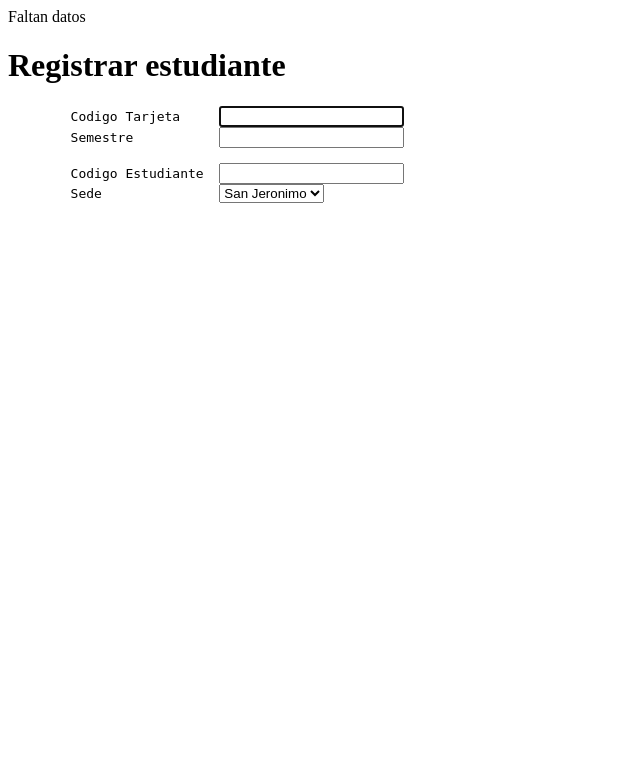
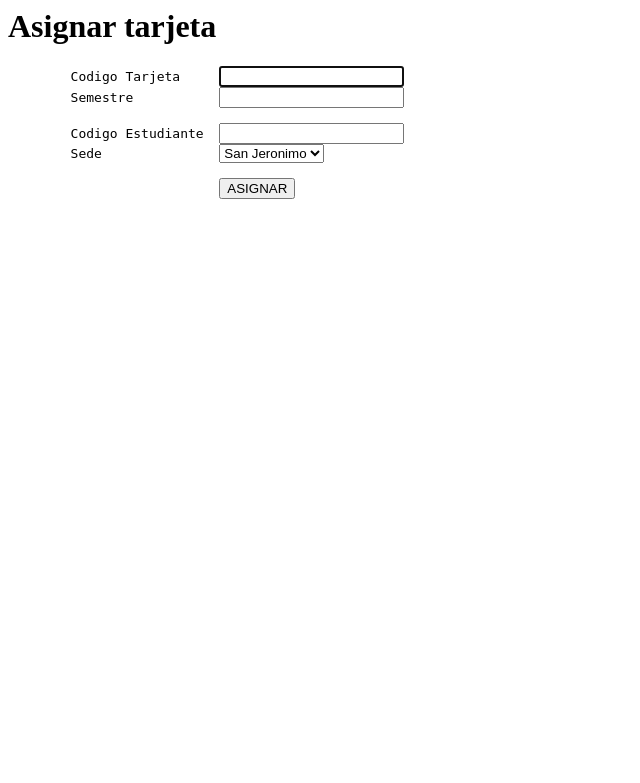
Before and after one commit to sebasdr/comedor_univ, a PHP site: page /funcionesbas.php in a window 1280 px wide. Shown: the top 783 px of the page, without its empty margins (0-640 px from the left). Run offline with PHP 8.4, Linux system fonts and the light colour scheme; some libraries are stand-ins or nearby versions.

Commit message:
terminando funciones de asignacion y registro

```diff
--- a/php/funcionesbas.php
+++ b/php/funcionesbas.php
@@ -25,12 +25,28 @@ function reg_est($conexion){
         elseif($result->num_rows) echo "<br>Ya existe este estudiante";
         else{
             $result->close();
+            $query="SELECT * FROM estudiante WHERE dniE='$dni'";
+            $result=$conexion->query($query);
+
+            if(!$result) echo "No se pudo cargar la consulta";
+            elseif($result->num_rows) echo "<br>El DNI $dni ya existe";
+            else{
+                $result->close();
+                $query="SELECT * FROM estudiante WHERE nombE='$nombre' and apelE='$apellido'";
+                $result=$conexion->query($query);
+
+                if(!$result) echo "No se pudo cargar la consulta";
+                elseif($result->num_rows) echo "<br>El estudiante $nombre $apellido ya existe";
+                else{
+                    $result->close();
                     $stm="INSERT INTO estudiante VALUES(?,?,?,?,?,?,?,?)";
                     $result=$conexion->prepare($stm);
                     $result->bind_param("ssssssss",$codigo,$dni,$nombre,$apellido,$facultad,$carrera,$telefono,$direccion);
                     $result->execute();
                     if(!$result) echo "No se ha podido crear al estudiante";
-            else echo "<br>El estudiante $nombre $apellido se ha creado con exito";
+                    else echo "<br>El estudiante $nombre $apellido se ha creado con exito con codigo $codigo";
+                }
+            }
         }
         $result->close();
     }else{
@@ -72,25 +88,31 @@ function asig_tar($conexion){
         $codigoe=mysql_entities_fix_string($conexion, $_POST["codigoe"]);
         $sede=mysql_entities_fix_string($conexion, $_POST["sede"]);
         $usuario=mysql_entities_fix_string($conexion, $_POST["usuario"]);
+        $query="SELECT * FROM estudiante WHERE codE='$codigoe'";
+        $result=$conexion->query($query);
+
+        if(!$result) echo "No se pudo cargar la consulta";
+        elseif($result->num_rows){
+            $result->close();
             $query="SELECT * FROM tarjeta WHERE codT='$codigot' and sem='$sem' and estudiante_codE='$codigoe'";
             $result=$conexion->query($query);
 
             if(!$result) echo "No se pudo cargar la consulta";
-        elseif($result->num_rows) echo "<br>El estudiante $codigoe ya tiene la tarjeta $codigot en el actual semestre $sem";
+            elseif($result->num_rows) echo "<br>El estudiante $codigoe ya tiene una tarjeta asignada en el actual semestre $sem";
             else{
                 $result->close();
                 $query="SELECT * FROM tarjeta WHERE codT='$codigot' and sem='$sem'";
                 $result=$conexion->query($query);
 
                 if(!$result) echo "No se pudo cargar la consulta";
-            elseif($result->num_rows) echo "<br>El estudiante $codigoe ya tiene la tarjeta $codigot en el actual semestre $sem";
+                elseif($result->num_rows) echo "<br>El estudiante $codigoe no puede tener dos tarjetas en el actual semestre $sem";
                 else{
                     $result->close();
                     $query="SELECT * FROM tarjeta WHERE estudiante_codE='$codigoe' and sem='$sem'";
                     $result=$conexion->query($query);
 
                     if(!$result) echo "No se pudo cargar la consulta";
-                elseif($result->num_rows) echo "<br>El estudiante $codigoe ya tiene la tarjeta $codigot en el actual semestre $sem";
+                    elseif($result->num_rows) echo "<br>La tarjeta $codigot no puede ser asignada a dos estudiantes en el actual semestre $sem";
                     else{
                         $result->close();
                         $stm="INSERT INTO tarjeta VALUES(?,?,?,?,?,?)";
@@ -98,26 +120,39 @@ function asig_tar($conexion){
                         $result->bind_param("ssssss",$codigot,$sem,$fecha,$codigoe,$sede,$usuario);
                         $result->execute();
                         if(!$result) echo "No se ha podido asignar al estudiante una tarjeta";
-                    else echo "<br>Al estudiante $codigoe se le ha asignado la tarjeta $codigot correctamente";
+                        else echo "<br>Al estudiante $codigoe se le ha asignado la tarjeta $codigot correctamente en el semestre $sem";
                     }
                 }
             }
+        }
+        else echo "No existe el estudiante $codigoe";
         $result->close();
     }else{
-        echo "Faltan datos";
+        //echo "Faltan datos";
         echo <<<_END
-        <h1>Registrar estudiante</h1>
+        <script src="../jquery-3.2.1.min.js"></script>
+        <h1>Asignar tarjeta</h1>
         <form action="funcionesbas.php" method="post"><pre>
         Codigo Tarjeta     <input type="text" name="codigot" autofocus required>
         Semestre           <input type="text" name="sem" required>
-                           <input type="hidden" name="fecha">
+                           <input type="hidden" id="fecha" name="fecha">
         Codigo Estudiante  <input type="text" name="codigoe" required>
         Sede               <select name="sede" size="1">
                            <option value="1">San Jeronimo</options>
                            <option value="2">Talavera</options>
                            </select>
-                           <input type="hidden" name="usuario">
+                           <input type="hidden" name="usuario" value="12345678">
+                           <input type="submit" value="ASIGNAR">
         </form>
+        <script>
+        $( document ).ready(function() {
+            var now = new Date();
+            var day = ("0" + now.getDate()).slice(-2);<!--slice: extrae caracteres de una str, aqui extrae los 2 ultimos char-->
+            var month = ("0" + (now.getMonth() + 1)).slice(-2);
+            var today = now.getFullYear()+"-"+(month)+"-"+(day) ;
+            $("#fecha").val(today);<!--val: se usa para inputs, text: se usa para etiquetas que no son input (user no interatua)-->
+        });
+        </script>
 _END;
     }
 }
```
Lines whose indentation alone changed are shown as unchanged.
